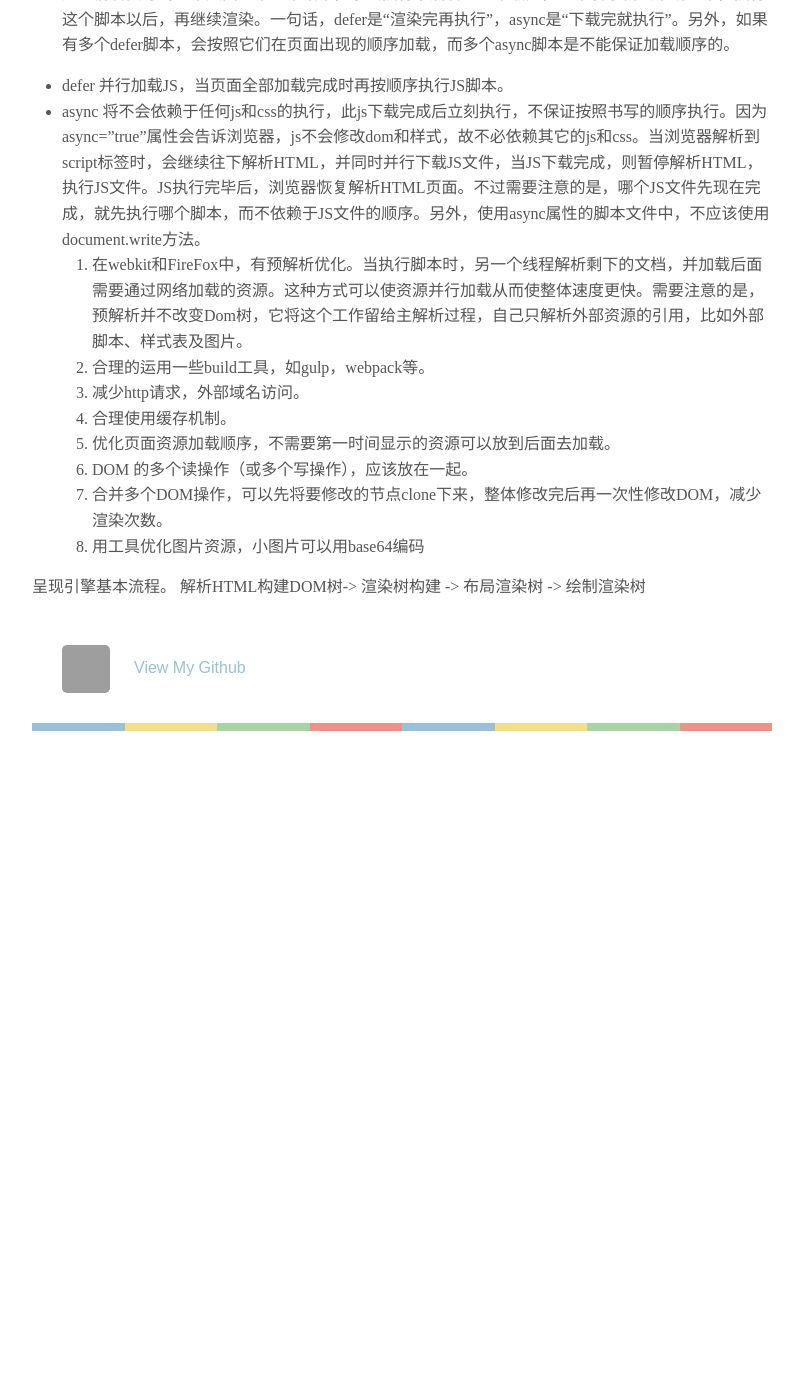
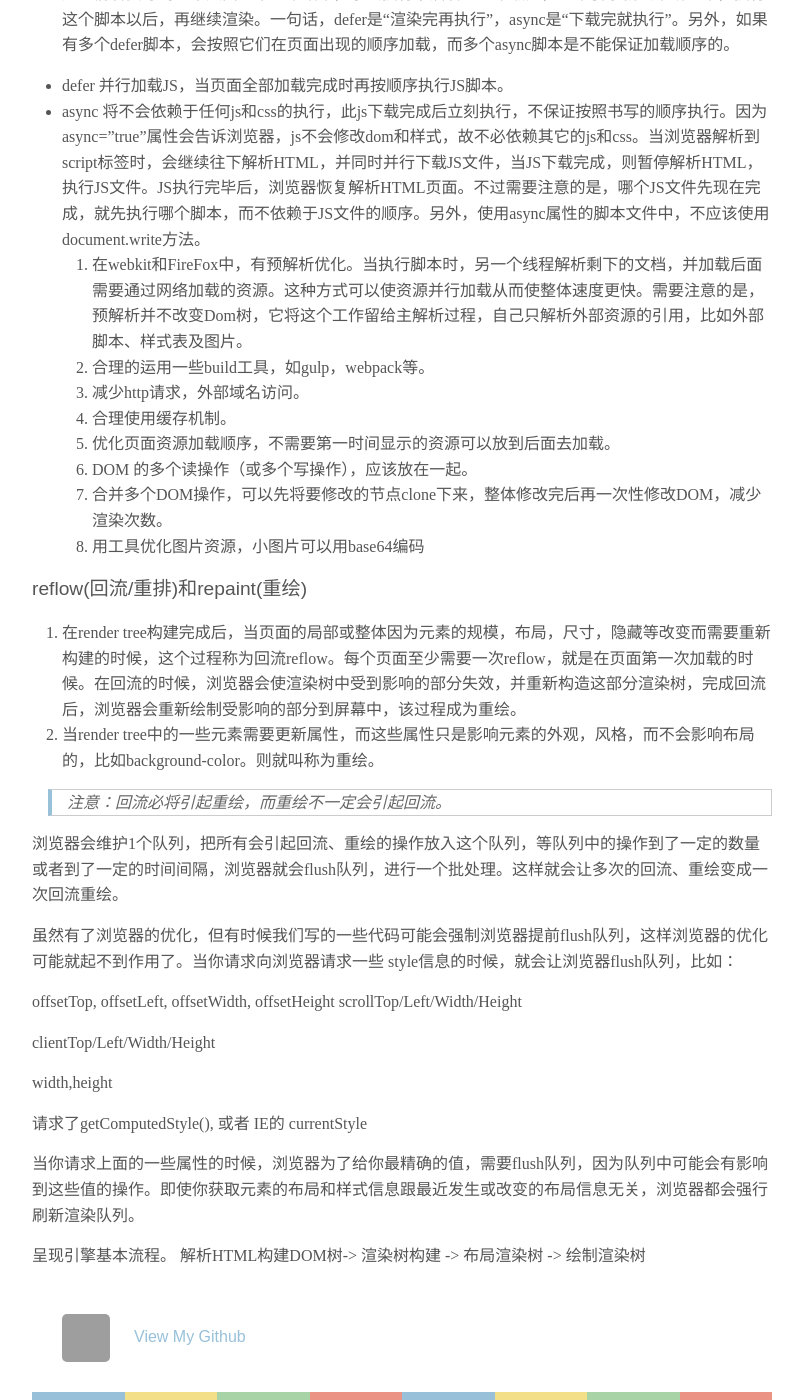
Before and after one commit to mmmaming/mmmaming.github.io, a Jekyll site: the page built from _posts/2017-02-13-现代浏览器加载资源分析.md, in a window 1280 px wide and 1400 px high, scrolled down 1164 px. Shown: the whole window, without its empty margins (238-1041 px from the left). Built offline with Jekyll 4.4.1, drawn with Linux system fonts in a browser that asks for light colours; some web fonts are replaced; before the commit the page ends 1895 px from its top, so only the background shows below that; grey boxes are pictures that could not be loaded.

```diff
--- a/_posts/2017-02-13-现代浏览器加载资源分析.md
+++ b/_posts/2017-02-13-现代浏览器加载资源分析.md
@@ -38,5 +38,29 @@ title: 现代浏览器加载资源分析
 10. 合并多个DOM操作，可以先将要修改的节点clone下来，整体修改完后再一次性修改DOM，减少渲染次数。
 11. 用工具优化图片资源，小图片可以用base64编码
 
+
+### reflow(回流/重排)和repaint(重绘)
+1. 在render  tree构建完成后，当页面的局部或整体因为元素的规模，布局，尺寸，隐藏等改变而需要重新构建的时候，这个过程称为回流reflow。每个页面至少需要一次reflow，就是在页面第一次加载的时候。在回流的时候，浏览器会使渲染树中受到影响的部分失效，并重新构造这部分渲染树，完成回流后，浏览器会重新绘制受影响的部分到屏幕中，该过程成为重绘。
+2. 当render tree中的一些元素需要更新属性，而这些属性只是影响元素的外观，风格，而不会影响布局的，比如background-color。则就叫称为重绘。
+
+> 注意：回流必将引起重绘，而重绘不一定会引起回流。
+
+浏览器会维护1个队列，把所有会引起回流、重绘的操作放入这个队列，等队列中的操作到了一定的数量或者到了一定的时间间隔，浏览器就会flush队列，进行一个批处理。这样就会让多次的回流、重绘变成一次回流重绘。
+
+ 虽然有了浏览器的优化，但有时候我们写的一些代码可能会强制浏览器提前flush队列，这样浏览器的优化可能就起不到作用了。当你请求向浏览器请求一些 style信息的时候，就会让浏览器flush队列，比如：
+
+ offsetTop, offsetLeft, offsetWidth, offsetHeight
+ scrollTop/Left/Width/Height
+
+ clientTop/Left/Width/Height
+
+ width,height
+
+ 请求了getComputedStyle(), 或者 IE的 currentStyle
+
+ 当你请求上面的一些属性的时候，浏览器为了给你最精确的值，需要flush队列，因为队列中可能会有影响到这些值的操作。即使你获取元素的布局和样式信息跟最近发生或改变的布局信息无关，浏览器都会强行刷新渲染队列。
+
+
+
 呈现引擎基本流程。
 解析HTML构建DOM树-> 渲染树构建 -> 布局渲染树 -> 绘制渲染树
```
Also changed, not shown: _posts/2021-08-26-Performance.md (added, +85 -0 lines), _posts/2021-12-06-[转载]-IDEA调试指南.md (added, +7 -0 lines).
